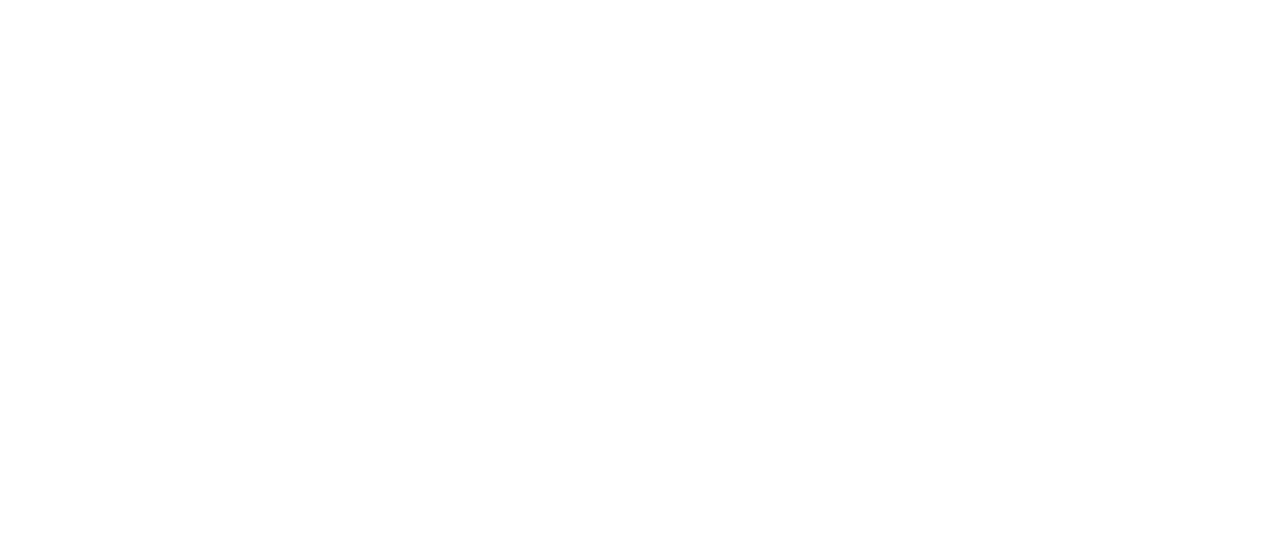
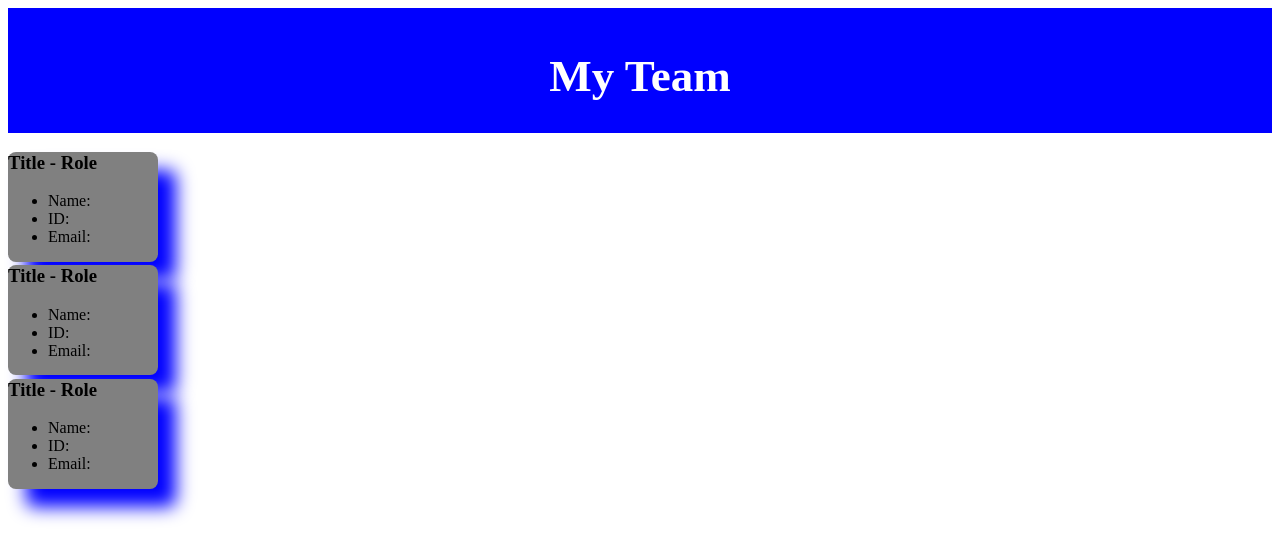
Before and after one commit to Maalie04/Profile-Generator, a website: page TeamProfile.html in a window 1280 px wide. Drawn offline with Linux system fonts and the light colour scheme.

Commit message:
already had a renderOutput function debugged why it wasnt rendering from the dist file, modifying html file

```diff
--- a/TeamProfile.html
+++ b/TeamProfile.html
@@ -8,6 +8,48 @@
     <link rel="stylesheet" href="./template.css">
     <title>Profile Generator</title>
 </head>
+
 <body>
+    <div class="navbar">
+        <h2 class="navbarTitle">My Team</h2>
+    </div>
+    <div class="card">
+        <div class="teamCard">
+            <div class="cardTitle">
+                <h3>Title - Role</h3>
+            </div>
+            <div class="cardBody">
+                <ul>
+                    <li>Name: </li>
+                    <li>ID: </li>
+                    <li>Email: </li>
+                </ul>
+            </div>
 
+            <div class="teamCard">
+                <div class="cardTitle">
+                    <h3>Title - Role</h3>
+                </div>
+                <div class="cardBody">
+                    <ul>
+                        <li>Name: </li>
+                        <li>ID: </li>
+                        <li>Email: </li>
+                    </ul>
+                </div>
+                <div class="teamCard">
+                    <div class="cardTitle">
+                        <h3>Title - Role</h3>
+                    </div>
+                    <div class="cardBody">
+                        <ul>
+                            <li>Name: </li>
+                            <li>ID: </li>
+                            <li>Email: </li>
+                        </ul>
+                    </div>
+                </div>
+            </div>
+        </div>
+    </div>
 </body>
```
Also changed, not shown: index.js (+61 -28 lines), dist/renderOutput.js. Lines whose indentation alone changed are shown as unchanged.
